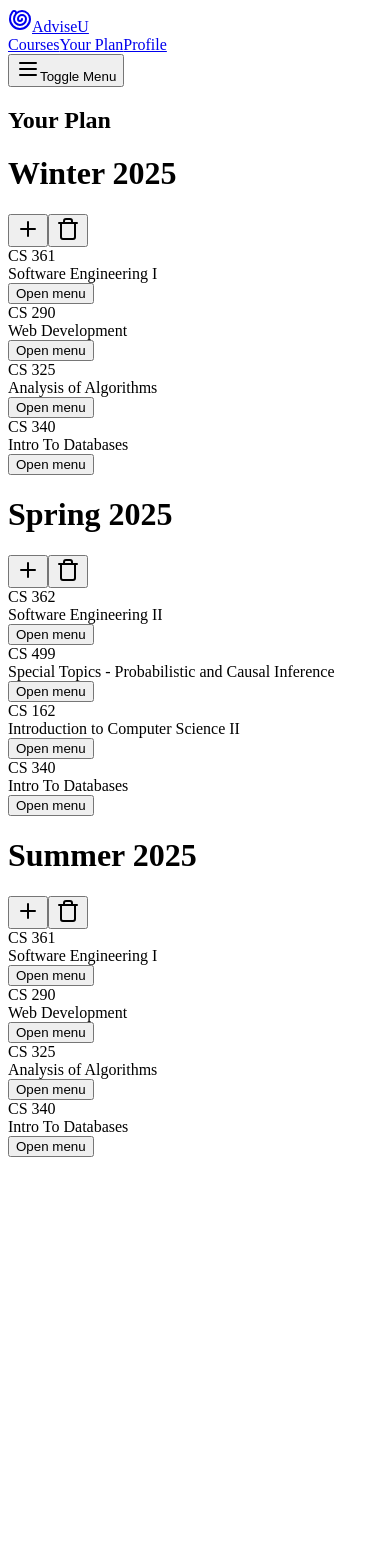
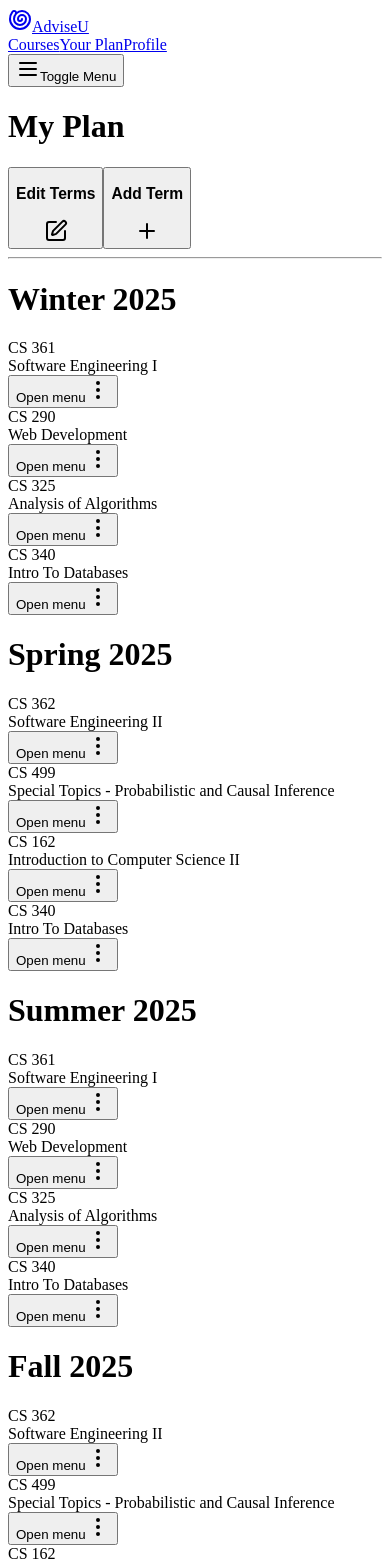
Before and after one commit to purelyKai/AdviseU-Frontend-Web-Mirror, a Next.js app: page / in a window 390 px wide. Shown: the top 1563 px of the page. Before the commit the page ends 1165 px from the top, so only its background shows below. Built offline with nearby package versions, Linux system fonts and the light colour scheme.

Commit message:
Add responsiveness and create buttons for adding/editing terms

```diff
--- a/app/_components/AddCourseButton.tsx
+++ b/app/_components/AddCourseButton.tsx
@@ -30,7 +30,8 @@ const AddCourseButton = () => {
     return (
         <Dialog>
             <DialogTrigger asChild>
-                <Button variant="outline" size="icon">
+                <Button variant="outline" className="flex gap-2 items-center">
+                    <h3>Add Course</h3>
                     <PlusIcon />
                 </Button>
             </DialogTrigger>
--- a/app/_components/sections/PlanSection.tsx
+++ b/app/_components/sections/PlanSection.tsx
@@ -2,8 +2,7 @@ import React from 'react';
 import { Card } from '@/components/ui/card';
 import { Button } from '@/components/ui/button';
 import CourseCard from '../../../components/CourseCard';
-import { Trash } from 'lucide-react';
-import AddCourseButton from '../AddCourseButton';
+import { Edit, Ellipsis, Plus, PlusIcon, Trash } from 'lucide-react';
 import { Term } from '@/lib/types';
 
 interface PlanSectionProps {
@@ -12,19 +11,28 @@ interface PlanSectionProps {
 
 const PlanSection: React.FC<PlanSectionProps> = ({ terms }) => {
     return (
-        <Card className="flex justify-start items-center gap-5 p-6 h-[60vh]">
-            {terms.map((term, termIndex) => (
-                <div key={termIndex} className="flex flex-col w-[25%] gap-3">
-                    {/* Term Header */}
-                    <div className="flex justify-between items-center gap-3 px-3">
-                        <h1 className="text-xl font-bold">{term.name}</h1>
-                        <div className="flex gap-2">
-                            <AddCourseButton />
-                            <Button variant="outline" size="icon">
-                                <Trash />
+        <Card className="flex flex-col justify-center items-center gap-4 px-3 py-4 xss:w-full">
+            <div className="flex flex-col justify-between items-center gap-3 w-full xs:w-[95%]">
+                <div className="flex justify-between items-center w-full px-4">
+                    <h1 className="text-xl font-bold xs:text-2xl">My Plan</h1>
+                    <div className="flex gap-4">
+                        <Button variant="outline">
+                            <h3 className="hidden xs:block">Edit Terms</h3>
+                            <Edit />
+                        </Button>
+                        <Button>
+                            <h3 className="hidden xs:block">Add Term</h3>
+                            <PlusIcon />
                         </Button>
                     </div>
                 </div>
+                <hr className=" border-t-[1px] border-gray-500 my-1 w-full" />
+            </div>
+            <div className="flex justify-start items-center overflow-auto w-full xs:gap-5">
+                {terms.map((term, termIndex) => (
+                    <div key={termIndex} className="flex flex-col gap-2 min-w-[250px] rounded-lg p-4 md:min-w-[320px]">
+                        {/* Term Header */}
+                        <h1 className="text-md font-bold xs:text-lg">{term.name}</h1>
 
                         {/* Term Courses */}
                         {term.courses.map((course, courseIndex) => (
@@ -32,6 +40,7 @@ const PlanSection: React.FC<PlanSectionProps> = ({ terms }) => {
                         ))}
                     </div>
                 ))}
+            </div>
         </Card>
     );
 };
--- a/app/page.tsx
+++ b/app/page.tsx
@@ -36,15 +36,38 @@ export default function Component() {
                 { code: 'CS 340', title: 'Intro To Databases' },
             ],
         },
+        {
+            name: 'Fall 2025',
+            courses: [
+                { code: 'CS 362', title: 'Software Engineering II' },
+                {
+                    code: 'CS 499',
+                    title: 'Special Topics - Probabilistic and Causal Inference',
+                },
+                {
+                    code: 'CS 162',
+                    title: 'Introduction to Computer Science II',
+                },
+                { code: 'CS 340', title: 'Intro To Databases' },
+            ],
+        },
+        {
+            name: 'Winter 2026',
+            courses: [
+                { code: 'CS 361', title: 'Software Engineering I' },
+                { code: 'CS 290', title: 'Web Development' },
+                { code: 'CS 325', title: 'Analysis of Algorithms' },
+                { code: 'CS 340', title: 'Intro To Databases' },
+            ],
+        },
     ];
 
     return (
         <div className="flex min-h-screen w-screen flex-col">
             <Navbar />
             <main className="flex-1">
-                <div className="container mx-auto p-6">
-                    <div className="flex flex-col">
-                        <h2 className="mb-4 text-2xl font-bold">Your Plan</h2>
+                <div className="container mx-auto p-3 sm:p-6">
+                    <div className="flex flex-col w-full">
                         <PlanSection terms={terms} />
                     </div>
                 </div>
--- a/components/CourseCard.tsx
+++ b/components/CourseCard.tsx
@@ -7,6 +7,7 @@ import {
     DropdownMenuTrigger,
 } from '@/components/ui/dropdown-menu';
 import { Course } from '@/lib/types';
+import { EllipsisVertical } from 'lucide-react';
 
 interface CourseCardProps {
     course: Course;
@@ -15,15 +16,19 @@ interface CourseCardProps {
 
 const CourseCard: React.FC<CourseCardProps> = ({ course, courseIndex }) => {
     return (
-        <div key={courseIndex} className="flex items-center justify-between rounded-lg border p-4 shadow-sm">
+        <div
+            key={courseIndex}
+            className="flex items-center justify-between rounded-lg border p-2 shadow-sm bg-white sm:p-3"
+        >
             <div>
-                <div className="font-medium">{course.code}</div>
-                <div className="text-sm text-muted-foreground line-clamp-1">{course.title}</div>
+                <div className="text-sm font-medium sm:text-md">{course.code}</div>
+                <div className="text-xs text-muted-foreground line-clamp-1 sm:text-sm">{course.title}</div>
             </div>
             <DropdownMenu>
                 <DropdownMenuTrigger asChild>
                     <Button variant="ghost" className="h-8 w-8 p-0">
                         <span className="sr-only">Open menu</span>
+                        <EllipsisVertical />
                     </Button>
                 </DropdownMenuTrigger>
                 <DropdownMenuContent align="end">
```
Also changed, not shown: tailwind.config.ts (+8 -0 lines). Lines whose indentation alone changed are shown as unchanged.
